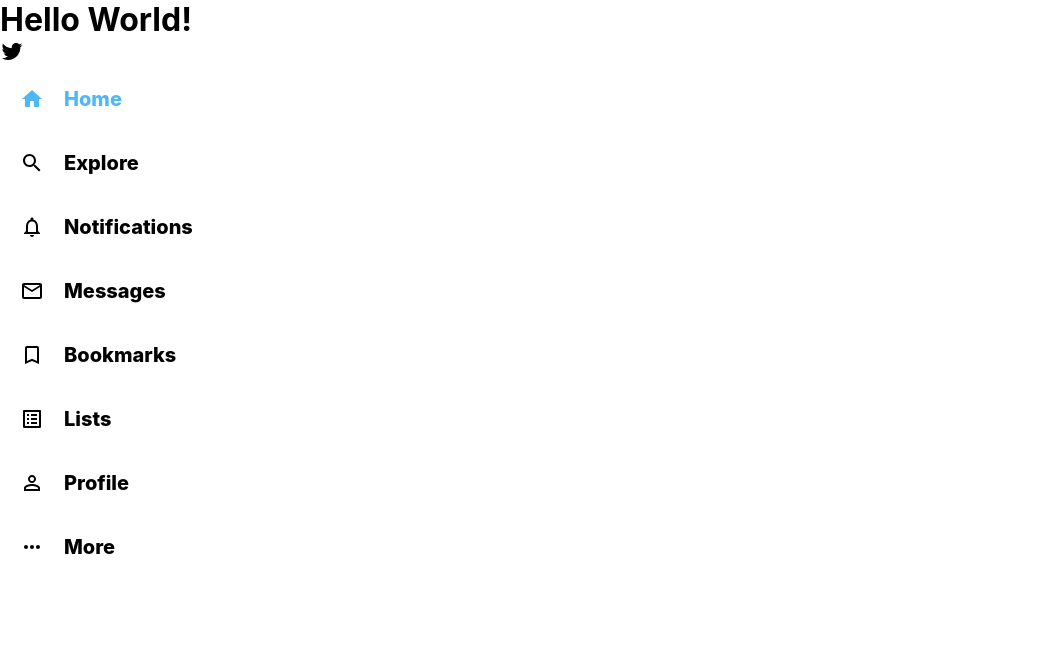
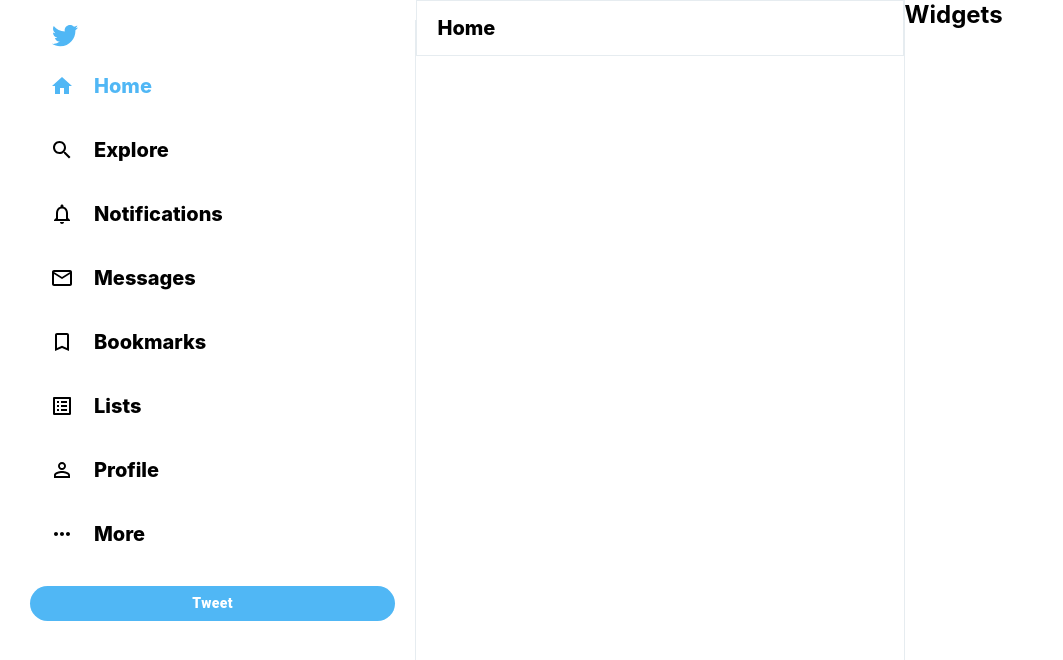
Before and after one commit to sganous/twitter-clone, a React (Create React App) app: page / in a window 1280 px wide. Shown: the top 660 px of the page, without its empty margins (0-1063 px from the left). Built offline with nearby package versions, Linux system fonts and the light colour scheme.

Commit message:
Add Feed and Widget components
* Finilized the sidebar.
* Added skeleton for Feed component.
** Added sticky 'Home' header to feed component.
* Added skeleton for Widgets component.

```diff
--- a/src/App.css
+++ b/src/App.css
@@ -2,3 +2,12 @@
   --twitter-color: #50b7f5;
   --twitter-background: #e6ecf0;
 }
+
+.app {
+  display: flex;
+  height: 100vh;
+  max-width: 1300px;
+  margin-left: auto;
+  margin-right: auto;
+  padding: 0 10px;
+}
--- a/src/App.js
+++ b/src/App.js
@@ -1,17 +1,19 @@
 import './App.css';
 import Sidebar from './Sidebar';
+import Feed from './Feed';
+import Widgets from './Widgets';
 
 function App() {
   return (
     <div className="app">
-    <h1>Hello World!</h1>
-
     {/* Sidebar */}
     <Sidebar />
 
     {/* Feed */}
+    <Feed />
 
     {/* Widget */}
+    <Widgets />
     </div>
   );
 }
--- /dev/null
+++ b/src/Feed.css
@@ -0,0 +1,28 @@
+.feed {
+  flex: 0.4;
+  border-right: 1px solid var(--twitter-background);
+  min-width: fit-content;
+  overflow-y: scroll;
+  /* Hide scrollbar */
+  -ms-overflow-style: none; /* IE & Edge */
+  scrollbar-width: none; /* Firefox */
+}
+
+/* Hide scrollbar Chrome, Safari, & Opera */
+.feed::-webkit-scrollbar {
+  display: none;
+}
+
+.feed__header {
+  position: sticky;
+  top: 0;
+  background-color: white;
+  z-index: 100;
+  border: 1px solid var(--twitter-background);
+  padding: 15px 20px;
+}
+
+.feed__header > h2 {
+  font-size: 20px;
+  font-weight: 800;
+}
--- /dev/null
+++ b/src/Feed.js
@@ -0,0 +1,24 @@
+import React from 'react'
+import './Feed.css';
+
+function Feed() {
+  return (
+    <div className="feed">
+    {/* Header */}
+      <div className="feed__header">
+        <h2>Home</h2>
+      </div>
+    {/* TweetBox */}
+
+    {/* Post */}
+    {/* Post */}
+    {/* Post */}
+    {/* Post */}
+    {/* Post */}
+    {/* Post */}
+    </div>
+
+  )
+}
+
+export default Feed;
--- a/src/Sidebar.css
+++ b/src/Sidebar.css
@@ -0,0 +1,25 @@
+.sidebar {
+  border-right: 1px solid var(--twitter-background);
+  flex: 0.3;
+  min-width: 250px;
+  margin-top: 20px;
+  padding-left: 20px;
+  padding-right: 20px;
+}
+
+.sidebar__twitterIcon {
+  color: var(--twitter-color);
+  font-size: 30px !important;
+  margin-left: 20px;
+  margin-right: 20px;
+}
+
+.sidebar__tweet {
+  background-color: var(--twitter-color) !important;
+  border: none !important;
+  color: white !important;
+  font-weight: 900 !important;
+  text-transform: inherit !important;
+  border-radius: 50px !important;
+  margin-top: 20px !important;
+}
--- a/src/Sidebar.js
+++ b/src/Sidebar.js
@@ -10,12 +10,13 @@
 import ListAltIcon from '@material-ui/icons/ListAlt';
 import PermIdentityIcon from '@material-ui/icons/PermIdentity';
 import MoreHorizIcon from '@material-ui/icons/MoreHoriz';
+import { Button } from '@material-ui/core';
 
 function Sidebar() {
   return (
     <div className="sidebar">
     {/*Twitter icon */}
-    <TwitterIcon />
+    <TwitterIcon className="sidebar__twitterIcon"/>
 
     <SidebarOption active Icon={HomeIcon} text="Home"/>
     <SidebarOption Icon={SearchIcon} text="Explore"/>
@@ -27,6 +28,7 @@
     <SidebarOption Icon={MoreHorizIcon} text="More"/>
 
     {/* Button -> Tweet */}
+    <Button variant="outlined" className="sidebar__tweet" fullWidth>Tweet</Button>
     </div>
   )
 }
--- /dev/null
+++ b/src/Widgets.css
@@ -0,0 +1,3 @@
+.widgets {
+  flex: 0.3;
+}
--- /dev/null
+++ b/src/Widgets.js
@@ -0,0 +1,13 @@
+import React from 'react'
+import './Widgets.css';
+
+function Widgets() {
+  return (
+    <div className="widgets">
+      <h2>Widgets</h2>
+    </div>
+
+  )
+}
+
+export default Widgets;
```
